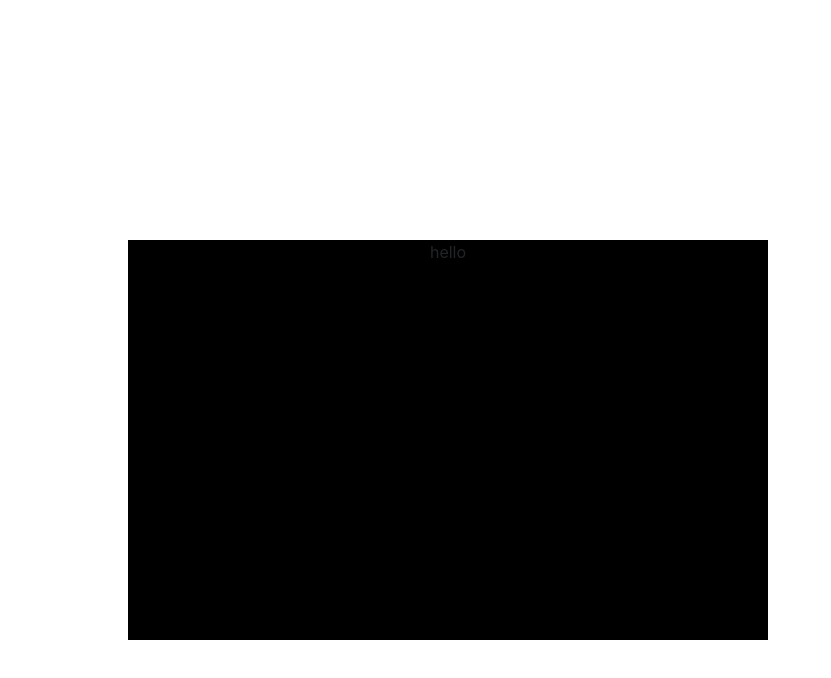
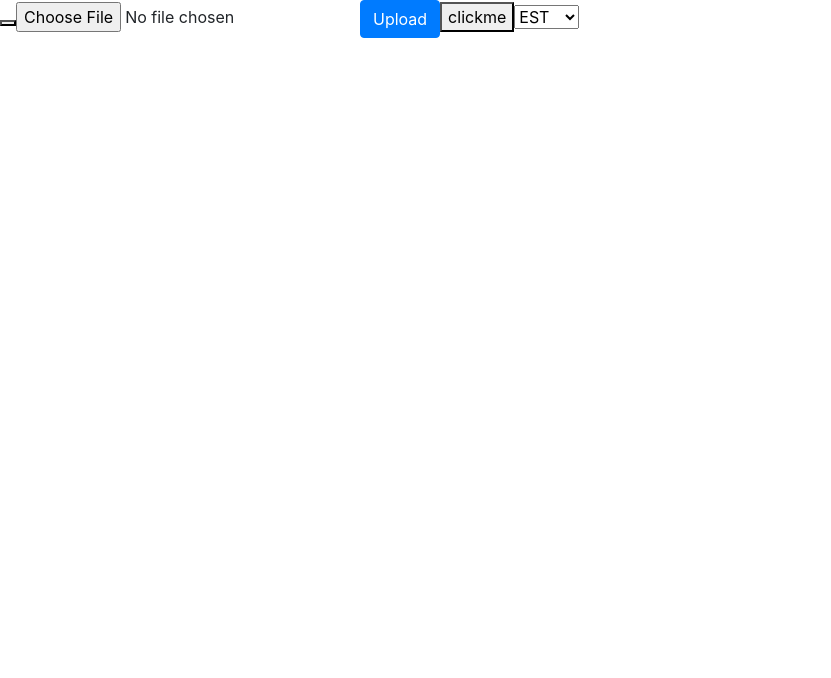
Before and after one commit to ryyvntong/schedulecomparer, a React (Create React App) app: page /compare in a window 1280 px wide. Shown: the top 678 px of the page, without its empty margins (0-831 px from the left). Built offline with nearby package versions, Linux system fonts and the light colour scheme.

Commit message:
Update ComparePage.js

```diff
--- a/src/containers/ComparePage/ComparePage.js
+++ b/src/containers/ComparePage/ComparePage.js
@@ -1,13 +1,210 @@
 import React from 'react';
-import ScheduleContainer from 'containers/ScheduleContainer/ScheduleContainer';
+import HeroBanner from 'components/HeroBanner/HeroBanner';
+import Features from 'components/Features/Features';
+import {Component} from 'react'
 
 
-class ComparePage extends React.Component {
+
+// make a  date formatter for yyyymmdd
+// make sure the event only starts after the start date
+// make sure if theres multiple times for the same day......
+// at line 94atm
+class ComparePage extends Component {
+    constructor(props){
+        super(props)
+        this.state={
+            rawCalendar:[],
+            parsedStartTimes:{},
+            timeZone:{
+                value:-5,
+                options:[
+                    {value:-5, displayValue: 'EST'},
+                    {value:-4, displayValue: 'AST'},
+                    {value:-3.5, displayValue: 'NST'},
+                    {value:-6, displayValue: 'CST'},
+                    {value:-7, displayValue: 'MST'},
+                    {value:-8, displayValue: 'PST'},
+                    {value:-9, displayValue: 'AKST'}
+
+                ]},
+            endPoint:null,
+            }
+            this.fileInput=React.createRef();
+        }
+
+
+inputChangedHandler=(event)=>{
+    const updatedInput={
+        ...this.state.timeZone
+    };
+
+    updatedInput.value=event.target.value;
+
+    this.setState({timeZone:updatedInput})
+}
+
+endpointCalculator=()=>{
+    // Calculate the timepoint at which we want to stop parsing events
+    let today=new Date()
+    let futureDate=today.setDate(today.getDate()+31);
+    futureDate=new Date(futureDate)
+    let futureYear=futureDate.getFullYear()
+    let futureMonth=futureDate.getMonth()+1
+    let futureDay=futureDate.getDate();
+    if(futureMonth<10){
+        futureMonth=0+""+futureMonth
+    }
+    if(futureDay<10){
+        futureDay=0+""+futureDay
+    }
+    let endPoint=futureYear+futureMonth+futureDay
+    console.log(endPoint)
+    this.setState({endPoint:endPoint});
+
+}
+componentDidMount(){
+    this.endpointCalculator()
+}
+
+
+
+    calendarParser=()=>{
+        let daysRegex=/MO|TU|WE|TH|FR/g
+        let currentDate=new Date()
+        let currentYMD=currentDate.getFullYear()+""+(currentDate.getMonth()+1)+currentDate.getDate()
+        // do checks if current ymd is less than 10, bc js formatting
+        let startTime=0
+        let i=0
+        // console.log(this.state.rawCalendar)
+        for(i=0;i<this.state.rawCalendar.length;i++){
+            let dateIndex =this.state.rawCalendar.indexOf("DTSTART",i)
+            i=dateIndex
+            let yearIndex=this.state.rawCalendar.indexOf(":",i);
+            i=yearIndex
+            // Found a start of an event, check if it is relevant to our year
+            if(this.state.rawCalendar.substr(i+1,8)>=currentYMD && this.state.rawCalendar.substr(i+1,8)<this.state.endPoint){
+            //Check if the event is recurring or not
+
+
+                let nextEventDateIndex=this.state.rawCalendar.indexOf("DTSTART",i)
+                let freqIndex=this.state.rawCalendar.indexOf("FREQ",i)
+                if(freqIndex<nextEventDateIndex){
+                    //this means that this is a recurring event, now is it  monthly or weekly
+                    if(this.state.rawCalendar.substr(freqIndex+5,12).indexOf("WEEK")>-1){
+                        //what days is it on?c, also make sure the event only is logged AFTER it starts, and
+                        // let eventStartDate=
+                        let eventFinishIndex=this.state.rawCalendar.indexOf("UNTIL",freqIndex);
+                        let daysIndex=this.state.rawCalendar.indexOf("BYDAY",freqIndex)
+                        let dayString=this.state.rawCalendar.substr(daysIndex+5,16)
+                        let daysArray=dayString.match(daysRegex)
+
+                        for(let ele of daysArray){
+                            if(ele=="MO"){
+                                let incrementedYMD=0
+                                let incrementedDate=new Date()
+                                incrementedDate.setDate(incrementedDate.getDate()+(1+7-incrementedDate.getDay())%7);
+                                let incrementedMonth=incrementedDate.getMonth()+1
+                                let incrementedDay=incrementedDate.getDate();
+                                if(incrementedMonth<10){
+                                    incrementedMonth=0+""+incrementedMonth
+                                }
+                                if(incrementedDay<10){
+                                    incrementedDay=0+""+incrementedDay
+                                }
+
+                                //multiple events on the same day??
+                                incrementedYMD=incrementedDate.getFullYear()+""+(incrementedMonth)+incrementedDay
+                                console.log(incrementedYMD)
+                                this.state.parsedStartTimes[incrementedYMD]=startTime
+                                while(incrementedYMD<this.state.endPoint || incrementedYMD<eventFinishIndex){
+                                    //whens the next monday
+                                    incrementedDate.setDate(incrementedDate.getDate()+7);
+                                    incrementedMonth=incrementedDate.getMonth()+1
+                                    incrementedDay=incrementedDate.getDate();
+                                    if(incrementedMonth<10){
+                                        incrementedMonth=0+""+incrementedMonth
+                                    }
+                                    if(incrementedDay<10){
+                                        incrementedDay=0+""+incrementedDay
+                                    }
+                                    incrementedYMD=incrementedDate.getFullYear()+""+incrementedMonth+incrementedDay
+                                    console.log(incrementedYMD)
+                                    startTime=this.state.rawCalendar.substr(i+10,6)
+                                    this.state.parsedStartTimes[incrementedYMD]=startTime
+                                }
+                            }
+                        }
+                        //figure out which day it is using .getDate(), figure out the next days the event is on then just add 7
+
+
+                    }
+                }
+
+                //if not recurring at the event start and end to calendar
+                // else{
+                //     // check if the event is an all day event
+                //     // if(this.state.rawCalendar.substr(i+1))
+                //     let yearMonthDay = this.state.rawCalendar.substr(i+1,8);
+                //     if(this.state.rawCalendar.substr(i+1,10).indexOf("T")==-1){
+                //         this.state.parsedStartTimes[yearMonthDay]="allDay"
+                //     }
+                //     else{
+                //     this.state.parsedStartTimes[yearMonthDay]=this.state.rawCalendar.substr(i+10,6)}
+                // }
+
+
+            }
+            if(dateIndex===-1){
+                console.log(this.state.parsedStartTimes)
+                break;
+            }
+
+        }
+        console.log(this.state.timeZone.value)
+        // return (this.state.rawCalendar.substring(1,4));
+    }
+
     render() {
+        const submitClick=()=>{
+
+            console.log(this.fileInput.current.files[0])
+        }
+
+        const fileReader=()=>{
+            var file=this.fileInput.current.files[0];
+            var reader= new FileReader();
+
+            reader.onload=(event)=>{
+                // this.props.getSchedule(event.target.result)
+                let userCalendar=event.target.result
+                this.setState({rawCalendar:userCalendar})
+            };
+            return(
+            reader.readAsText(file))}
+
+
+
         return (
+
             <div>
-            <ScheduleContainer />
-            {/*<OptionsBlock />*/}
+                <button onClick={this.endpointCalculator}/>
+                <input type="file" id="input" ref={this.fileInput}></input>
+                <button onClick={fileReader} type="button" class="btn btn-primary">Upload</button>
+
+                <button onClick={this.calendarParser}>clickme</button>
+                <select
+                value={this.state.timeZone.value}
+                onChange={(event)=>this.inputChangedHandler(event)}>
+                {this.state.timeZone.options.map(option=>(
+                  <option value={option.value}>
+                      {option.displayValue}
+                  </option>
+
+
+                ))}
+                </select>
+                    <p>{this.state.rawCalendar}</p>
+
             </div>
         );
     }
```
